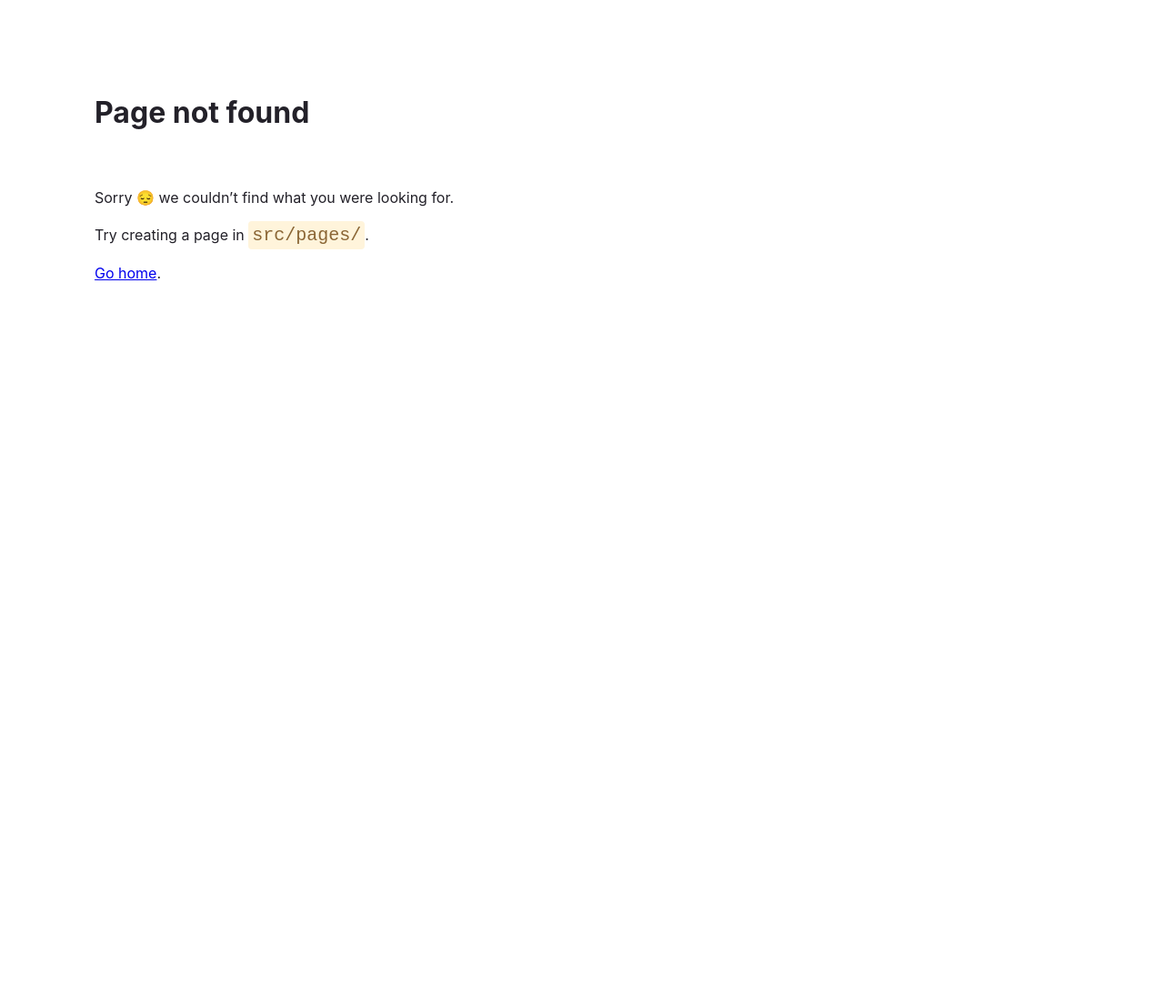
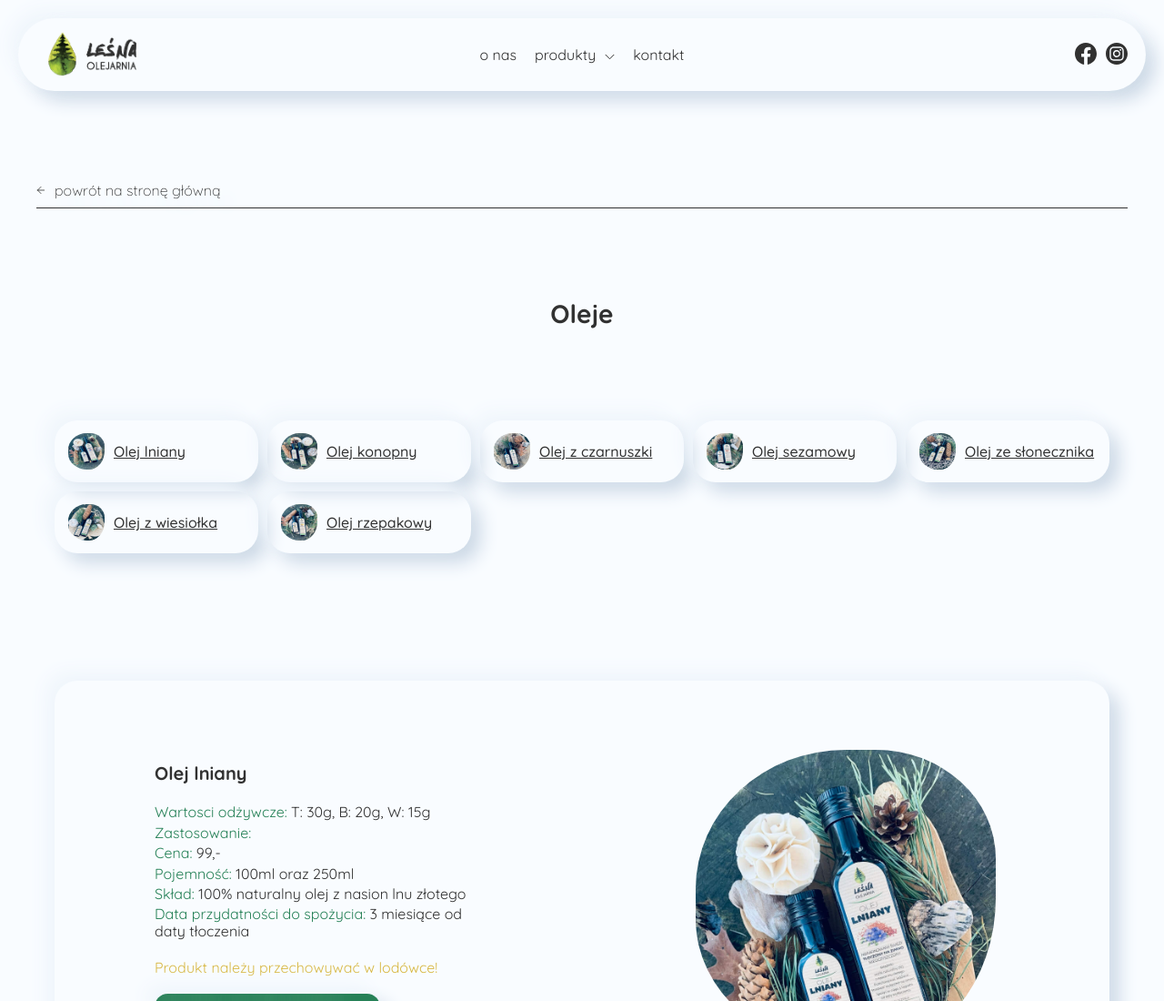
Before and after one commit to domman95/lesna-olejarnia, a Gatsby site in the folder site/: page /produkty in a window 1280 px wide. Before the commit this address had no page. Shown: the top 1100 px of the page at 91% size. Before the commit the page ends 800 px from the top, so only its background shows below. Built offline with nearby package versions, Linux system fonts and the light colour scheme; Gatsby itself is replaced by a stand-in of ours.

Commit message:
created products page

```diff
--- /dev/null
+++ b/site/public/page-data/produkty/page-data.json
@@ -0,0 +1,5 @@
+{
+    "componentChunkName": "component---src-pages-produkty-js",
+    "path": "/produkty/",
+    "result": {"pageContext":{}},
+    "staticQueryHashes": ["2806116414"]}
--- a/site/src/components/box.js
+++ b/site/src/components/box.js
@@ -8,7 +8,8 @@ export const Box = styled.article`
   background-color: var(--white);
   border-radius: var(--radius);
 
-  &.contact {
+  &.contact,
+  &.products {
     padding: 2rem 0;
   }
 
--- a/site/src/components/buttonLink.js
+++ b/site/src/components/buttonLink.js
@@ -1,12 +1,33 @@
 import React from 'react';
 import { Link } from 'gatsby';
-import styled from 'styled-components';
+import styled, { css } from 'styled-components';
 import { Arrow } from './arrow';
 
-export default function ButtonLink({ children, link = '/' }) {
+const StyledButtonLink = styled(Link)`
+  ${({ secondary }) =>
+    secondary &&
+    css`
+      display: inline-block;
+      padding: 0.5rem 1.5rem;
+      color: var(--white);
+      background-color: var(--green);
+      border-radius: var(--radius);
+      box-shadow: var(--boxShadow);
+
+      svg path {
+        stroke: var(--white);
+      }
+    `}
+`;
+
+export default function ButtonLink({
+  secondary = false,
+  children,
+  link = '/',
+}) {
   return (
-    <Link className="buttonLink" to={link}>
+    <StyledButtonLink className="buttonLink" secondary={secondary} to={link}>
       {children} <Arrow />
-    </Link>
+    </StyledButtonLink>
   );
 }
--- a/site/src/components/nav.js
+++ b/site/src/components/nav.js
@@ -177,14 +177,14 @@ export default function Nav() {
       <LinkWrapper toggle={setOpen} toggled={isOpen}>
         <ul>
           <li className="link">
-            <Link to="#o-nas" onClick={() => setOpen(false)}>
+            <Link to="/#o-nas" onClick={() => setOpen(false)}>
               o nas
             </Link>
           </li>
           <li className="link details">
             <Link
               className="summary"
-              to="#produkty"
+              to="/#produkty"
               onClick={() => setOpen(false)}>
               produkty
             </Link>
@@ -198,7 +198,7 @@ export default function Nav() {
             </ul>
           </li>
           <li className="link">
-            <Link to="#kontakt" onClick={() => setOpen(false)}>
+            <Link to="/#kontakt" onClick={() => setOpen(false)}>
               kontakt
             </Link>
           </li>
--- a/site/src/components/paragraph.js
+++ b/site/src/components/paragraph.js
@@ -5,4 +5,19 @@ export const Paragraph = styled.p`
   font-weight: 500;
   font-size: clamp(1.6rem, 1vw, 1.8rem);
   padding: 2rem 0;
+
+  .productKey {
+    color: var(--green);
+  }
+
+  .productValue,
+  &.yellow,
+  .productKey {
+    font-weight: 400;
+  }
+
+  &.yellow {
+    padding: 2rem 0;
+    color: var(--yellow);
+  }
 `;
--- /dev/null
+++ b/site/src/components/product.js
@@ -0,0 +1,27 @@
+import React from 'react';
+import { Box } from './box';
+import { Title } from './title';
+import ButtonLink from './buttonLink';
+import rzepakowy from '../assets/rzepakowy.png';
+import ProductDetails from './productDetails';
+import { Paragraph } from './paragraph';
+
+export default function Product({ product }) {
+  return (
+    <Box className="box products" id={product.name}>
+      <div className="roundedPhoto">
+        <img src={product.image} alt={product.name} />
+      </div>
+      <div className="content">
+        <Title>{product.name}</Title>
+        <ProductDetails product={product} />
+        <Paragraph className="yellow">
+          Produkt należy przechowywać w lodówce!
+        </Paragraph>
+        <ButtonLink secondary="true" link="/#kontakt">
+          skontaktuj się, aby zamówić
+        </ButtonLink>
+      </div>
+    </Box>
+  );
+}
--- /dev/null
+++ b/site/src/components/productDetails.js
@@ -0,0 +1,38 @@
+import React from 'react';
+import styled from 'styled-components';
+import { Paragraph } from './paragraph';
+
+const StyledProductDetails = styled.ul`
+  padding: 2rem 0 0;
+`;
+
+const StyledParagraph = styled(Paragraph)`
+  padding: 0.2rem 0;
+`;
+
+const ProductProp = ({ productKey, productValue }) => {
+  return (
+    <StyledParagraph>
+      <span className="productKey">{productKey} </span>
+      <span className="productValue">{productValue}</span>
+    </StyledParagraph>
+  );
+};
+
+export default function ProductDetails({
+  product: { nutritional, price, composition, capacity },
+}) {
+  return (
+    <StyledProductDetails>
+      <ProductProp productKey="Wartosci odżywcze:" productValue={nutritional} />
+      <ProductProp productKey="Zastosowanie:" productValue="" />
+      <ProductProp productKey="Cena:" productValue={`${price},-`} />
+      <ProductProp productKey="Pojemność:" productValue={capacity} />
+      <ProductProp productKey="Skład:" productValue={composition} />
+      <ProductProp
+        productKey="Data przydatności do spożycia:"
+        productValue="3 miesiące od daty tłoczenia"
+      />
+    </StyledProductDetails>
+  );
+}
--- /dev/null
+++ b/site/src/components/shortProduct.js
@@ -0,0 +1,41 @@
+import { Link } from 'gatsby';
+import React from 'react';
+import styled from 'styled-components';
+
+import rzepakowy from '../assets/rzepakowy.png';
+import { Paragraph } from './paragraph';
+
+const StyledShortProduct = styled.li`
+  box-shadow: var(--boxShadow);
+  border-radius: var(--radius);
+  padding: 0.5rem 1.5rem;
+  transition: transform 0.3s cubic-bezier(0.39, 0.575, 0.565, 1);
+  cursor: pointer;
+
+  a {
+    display: inline-flex;
+    align-items: center;
+    gap: 1rem;
+  }
+
+  &:hover {
+    transform: scale(1.01);
+  }
+
+  img {
+    width: 4rem;
+    height: 4rem;
+    border-radius: 50% 40% 43% 52% / 46% 36% 51% 44%;
+  }
+`;
+
+export default function ShortProduct({ name, image }) {
+  return (
+    <StyledShortProduct role="button">
+      <Link to={`#${name}`}>
+        <img src={image} alt="" />
+        <Paragraph>{name}</Paragraph>
+      </Link>
+    </StyledShortProduct>
+  );
+}
--- /dev/null
+++ b/site/src/fakeData.js
@@ -0,0 +1,73 @@
+import konopny from './assets/konopny.png';
+import czarnuszki from './assets/czarnuszki.png';
+import lniany from './assets/lniany.png';
+import sezamowy from './assets/sezamowy.png';
+import slonecznikowy from './assets/slonecznikowy.png';
+import wiesiolka from './assets/wiesiolka.png';
+import rzepakowy from './assets/rzepakowy.png';
+
+export const products = [
+  {
+    id: 1,
+    image: lniany,
+    name: 'Olej lniany',
+    nutritional: 'T: 30g, B: 20g, W: 15g',
+    price: '99',
+    capacity: '100ml oraz 250ml',
+    composition: '100% naturalny olej z nasion lnu złotego',
+  },
+  {
+    id: 2,
+    image: konopny,
+    name: 'Olej konopny',
+    nutritional: 'T: 70g, B: 18g, W: 3g',
+    price: '99',
+    capacity: '100ml oraz 250ml',
+    composition: '100% naturalny olej z nasion konopii siewnej',
+  },
+  {
+    id: 3,
+    image: czarnuszki,
+    name: 'Olej z czarnuszki',
+    nutritional: 'T: 23g, B: 9g, W: 12g',
+    price: '99',
+    capacity: '100ml oraz 250ml',
+    composition: '100% naturalny olej z czarnuszki',
+  },
+  {
+    id: 4,
+    image: sezamowy,
+    name: 'Olej sezamowy',
+    nutritional: 'T: 21g, B: 10g, W: 11g',
+    price: '99',
+    capacity: '100ml oraz 250ml',
+    composition: '100% naturalny olej z ziaren sezamu',
+  },
+  {
+    id: 5,
+    image: slonecznikowy,
+    name: 'Olej ze słonecznika',
+    nutritional: 'T: 100g, B: 10g, W: 9g',
+    price: '99',
+    capacity: '100ml oraz 250ml',
+    composition: '100% naturalny olej z nasion słonecznika',
+  },
+  {
+    id: 6,
+    image: wiesiolka,
+    name: 'Olej z wiesiołka',
+    nutritional: 'T: 90g, B: 20g, W: 12g',
+    price: '99',
+    capacity: '100ml oraz 250ml',
+    composition: '100% naturalny olej z wiesiołka',
+  },
+  {
+    id: 7,
+    image: rzepakowy,
+    name: 'Olej rzepakowy',
+    nutritional: 'T: 40g, B: 10g, W: 5g',
+    price: '99',
+    capacity: '100ml oraz 250ml',
+    composition: '100% naturalny olej z nasion rzepaku',
+  },
+];
--- /dev/null
+++ b/site/src/pages/produkty.js
@@ -0,0 +1,61 @@
+import React from 'react';
+import styled from 'styled-components';
+import { Arrow } from '../components/arrow';
+import Layout from '../components/layout';
+import { Paragraph } from '../components/paragraph';
+import Product from '../components/product';
+import Section from '../components/section';
+import ShortProduct from '../components/shortProduct';
+import { products } from '../fakeData';
+
+const StyledMain = styled.main`
+  padding-top: 20rem;
+
+  .backToHomePage {
+    width: calc(100% - 4rem);
+    max-width: 120rem;
+    margin: 0 auto;
+    border-bottom: 1px solid var(--black);
+
+    a {
+      margin-bottom: 1rem;
+    }
+
+    svg {
+      transform: rotate(180deg);
+    }
+  }
+
+  .shortListOfAllProducts {
+    display: grid;
+    grid-template-columns: repeat(auto-fit, minmax(20rem, 1fr));
+    gap: 1rem;
+  }
+`;
+
+export default function ProductsPage() {
+  return (
+    <Layout>
+      <StyledMain>
+        <div className="backToHomePage">
+          <a className="buttonLink" href="/">
+            <Arrow />
+            powrót na stronę główną
+          </a>
+        </div>
+        <Section heading="Oleje">
+          <div className="wrapper">
+            <ul className="shortListOfAllProducts">
+              {products.map(({ id, name, image }) => (
+                <ShortProduct name={name} image={image} key={id} />
+              ))}
+            </ul>
+            {products.map((item) => (
+              <Product key={item.id} product={item} />
+            ))}
+          </div>
+        </Section>
+      </StyledMain>
+    </Layout>
+  );
+}
```
Also changed, not shown: site/src/assets/czarnuszki.png (added), site/src/assets/konopny.png (added), site/src/assets/lniany.png (added), site/src/assets/sezamowy.png (added), site/src/assets/slonecznikowy.png (added), site/src/assets/wiesiolka.png (added).
